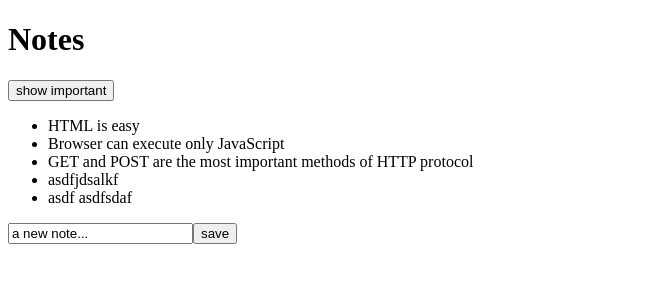
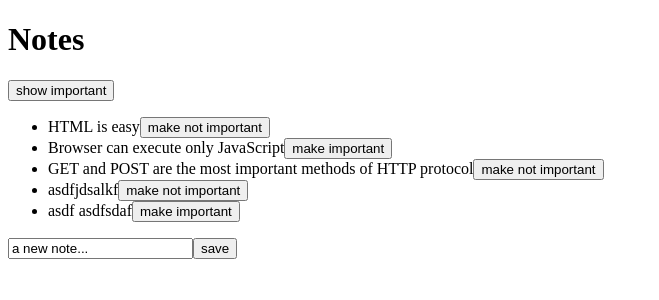
Before and after one commit to JackFed/full_stack_open, a React (Vite) app in the folder part2/notes-frontend/: page / in a window 1280 px wide. Shown: the top 300 px of the page, without its empty margins (0-659 px from the left). Built offline with nearby package versions, Linux system fonts and the light colour scheme; data requests are answered from the project's data file.

Commit message:
Seperate function locations of HTTP calls

```diff
--- a/part2/notes-frontend/db.json
+++ b/part2/notes-frontend/db.json
@@ -18,12 +18,12 @@
     {
       "id": "4",
       "content": "asdfjdsalkf",
-      "important": false
+      "important": true
     },
     {
       "id": "5",
       "content": "asdf asdfsdaf",
-      "important": true
+      "important": false
     }
   ]
 }
--- a/part2/notes-frontend/src/App.jsx
+++ b/part2/notes-frontend/src/App.jsx
@@ -1,7 +1,6 @@
 import { useState, useEffect } from 'react'
-import axios from 'axios'
 import Note from './components/Note'
-
+import noteService from './services/notes'
 
 const App = () => {
   const [notes, setNotes] = useState([])
@@ -10,8 +9,8 @@
 
   useEffect(() => {
     console.log('effect')
-    axios
-      .get('http://localhost:3001/notes')
+    noteService
+      .getAll()
       .then(response => {
         console.log('promise fulfilled')
         setNotes(response.data)
@@ -26,8 +25,8 @@
       id: String(notes.length + 1),
     }
 
-    axios
-      .post('http://localhost:3001/notes', noteObject)
+    noteService
+      .create(noteObject)
       .then(response => {
         console.log(response)
         setNotes(notes.concat(noteObject))
@@ -38,6 +37,18 @@
   const handleNoteChange = (event) => {
     console.log(event.target.value)
     setNewNote(event.target.value)
+  }
+
+
+  const toggleImportanceOf = (id) => {
+    const note = notes.find(n => n.id === id)
+    const changedNote = { ...note, important: !note.important}
+
+    noteService
+      .update(id, changedNote)
+      .then(response => {
+        setNotes(notes.map(n => n.id === id ? response.data : n))
+      })
   }
 
   const notesToShow = showAll
@@ -54,7 +65,11 @@
       </div>
       <ul>
         {notesToShow.map((note) => (
-          <Note key={note.id} note={note} />
+          <Note
+            key={note.id}
+            note={note}
+            toggleImportance={() => toggleImportanceOf(note.id)}
+          />
         ))}
       </ul>
       <form onSubmit={addNote}>
--- a/part2/notes-frontend/src/components/Note.jsx
+++ b/part2/notes-frontend/src/components/Note.jsx
@@ -1,5 +1,13 @@
-const Note = ({ note }) => {
-  return <li>{note.content}</li>
+const Note = ({ note, toggleImportance }) => {
+  const label = note.important
+    ? 'make not important' : 'make important'
+
+  return (
+    <li>
+      {note.content}
+      <button onClick={toggleImportance}>{label}</button>
+    </li>
+  )
 }
 
 export default Note
--- /dev/null
+++ b/part2/notes-frontend/src/services/notes.js
@@ -0,0 +1,20 @@
+import axios from 'axios'
+const baseUrl = 'http://localhost:3001/notes'
+
+const getAll = () => {
+  return axios.get(baseUrl)
+}
+
+const create = newObject => {
+  return axios.post(baseUrl, newObject)
+}
+
+const update = (id, newObject) => {
+  return axios.put(`${baseUrl}/${id}`, newObject)
+}
+
+export default {
+  getAll: getAll,
+  create: create,
+  update: update
+}
```
